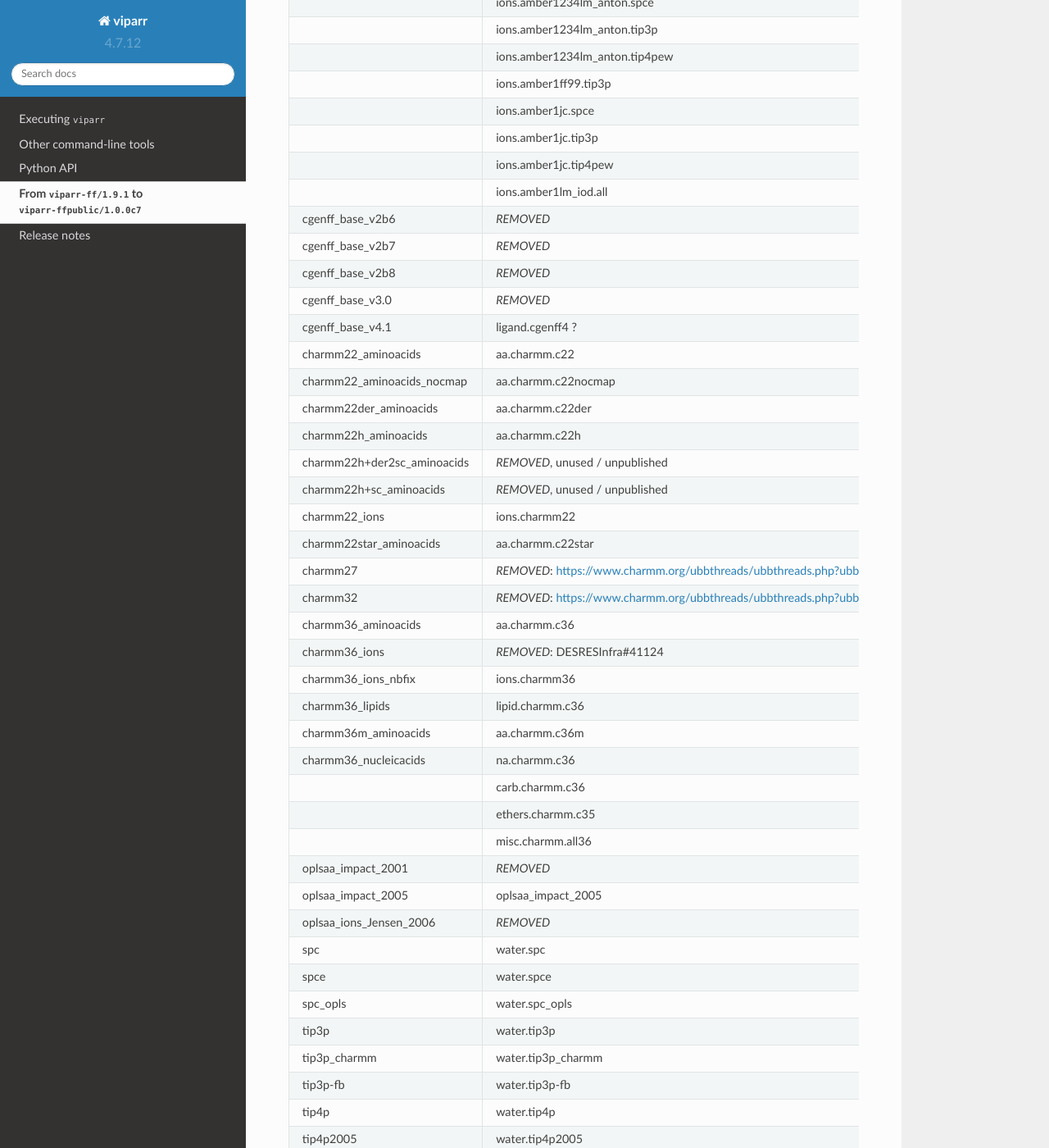
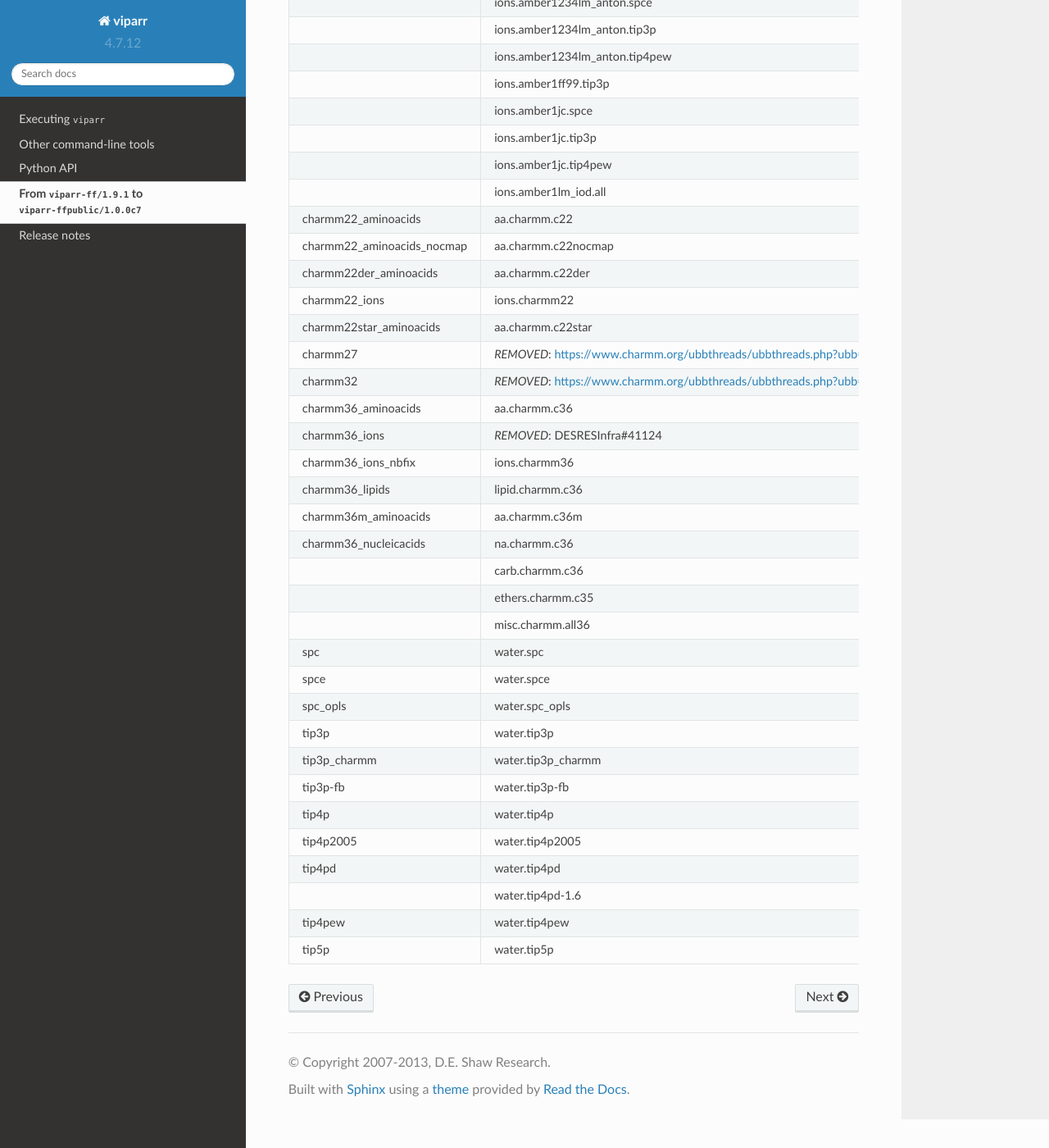
Before and after one commit to DEShawResearch/viparr, a Sphinx documentation site: the page built from doc/source/viparr1to2.rst, in a window 1280 px wide and 1400 px high, scrolled down 1127 px. Shown: the whole window at 82% size. Built offline with Sphinx 7.4.7 and the Read the Docs theme 2.0.0, drawn with Linux system fonts in a browser that asks for light colours; the version number is read from the project's files by our own code.

Commit message:
Update viparr-ffpublic docs

```diff
--- a/doc/source/viparr1to2.rst
+++ b/doc/source/viparr1to2.rst
@@ -73,27 +73,11 @@ The following table summarizes the changes in our public forcefields: ``viparr-f
 +-----------------------------+---------------------------------------------------------------------------------------------------------------------------+
 |                             | ions.amber1lm_iod.all                                                                                                     |
 +-----------------------------+---------------------------------------------------------------------------------------------------------------------------+
-|cgenff_base_v2b6             | *REMOVED*                                                                                                                 |
-+-----------------------------+---------------------------------------------------------------------------------------------------------------------------+
-|cgenff_base_v2b7             | *REMOVED*                                                                                                                 |
-+-----------------------------+---------------------------------------------------------------------------------------------------------------------------+
-|cgenff_base_v2b8             | *REMOVED*                                                                                                                 |
-+-----------------------------+---------------------------------------------------------------------------------------------------------------------------+
-|cgenff_base_v3.0             | *REMOVED*                                                                                                                 |
-+-----------------------------+---------------------------------------------------------------------------------------------------------------------------+
-|cgenff_base_v4.1             | ligand.cgenff4 ?                                                                                                          |
-+-----------------------------+---------------------------------------------------------------------------------------------------------------------------+
 |charmm22_aminoacids          | aa.charmm.c22                                                                                                             |
 +-----------------------------+---------------------------------------------------------------------------------------------------------------------------+
 |charmm22_aminoacids_nocmap   | aa.charmm.c22nocmap                                                                                                       |
 +-----------------------------+---------------------------------------------------------------------------------------------------------------------------+
 |charmm22der_aminoacids       | aa.charmm.c22der                                                                                                          |
-+-----------------------------+---------------------------------------------------------------------------------------------------------------------------+
-|charmm22h_aminoacids         | aa.charmm.c22h                                                                                                            |
-+-----------------------------+---------------------------------------------------------------------------------------------------------------------------+
-|charmm22h+der2sc_aminoacids  | *REMOVED*, unused / unpublished                                                                                           |
-+-----------------------------+---------------------------------------------------------------------------------------------------------------------------+
-|charmm22h+sc_aminoacids      | *REMOVED*, unused / unpublished                                                                                           |
 +-----------------------------+---------------------------------------------------------------------------------------------------------------------------+
 |charmm22_ions                | ions.charmm22                                                                                                             |
 +-----------------------------+---------------------------------------------------------------------------------------------------------------------------+
@@ -121,12 +105,6 @@ The following table summarizes the changes in our public forcefields: ``viparr-f
 +-----------------------------+---------------------------------------------------------------------------------------------------------------------------+
 |                             | misc.charmm.all36                                                                                                         |
 +-----------------------------+---------------------------------------------------------------------------------------------------------------------------+
-|oplsaa_impact_2001           | *REMOVED*                                                                                                                 |
-+-----------------------------+---------------------------------------------------------------------------------------------------------------------------+
-|oplsaa_impact_2005           | oplsaa_impact_2005                                                                                                        |
-+-----------------------------+---------------------------------------------------------------------------------------------------------------------------+
-|oplsaa_ions_Jensen_2006      | *REMOVED*                                                                                                                 |
-+-----------------------------+---------------------------------------------------------------------------------------------------------------------------+
 |spc                          | water.spc                                                                                                                 |
 +-----------------------------+---------------------------------------------------------------------------------------------------------------------------+
 |spce                         | water.spce                                                                                                                |
```
